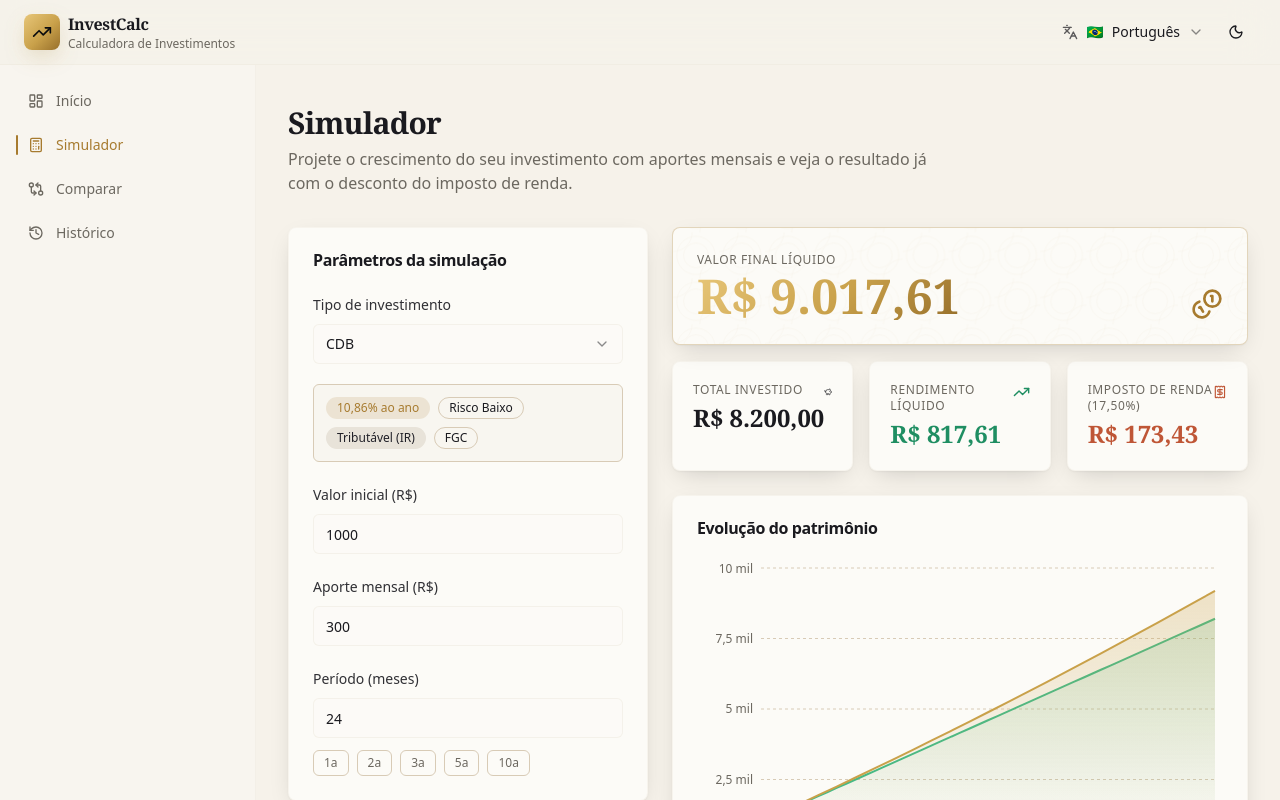
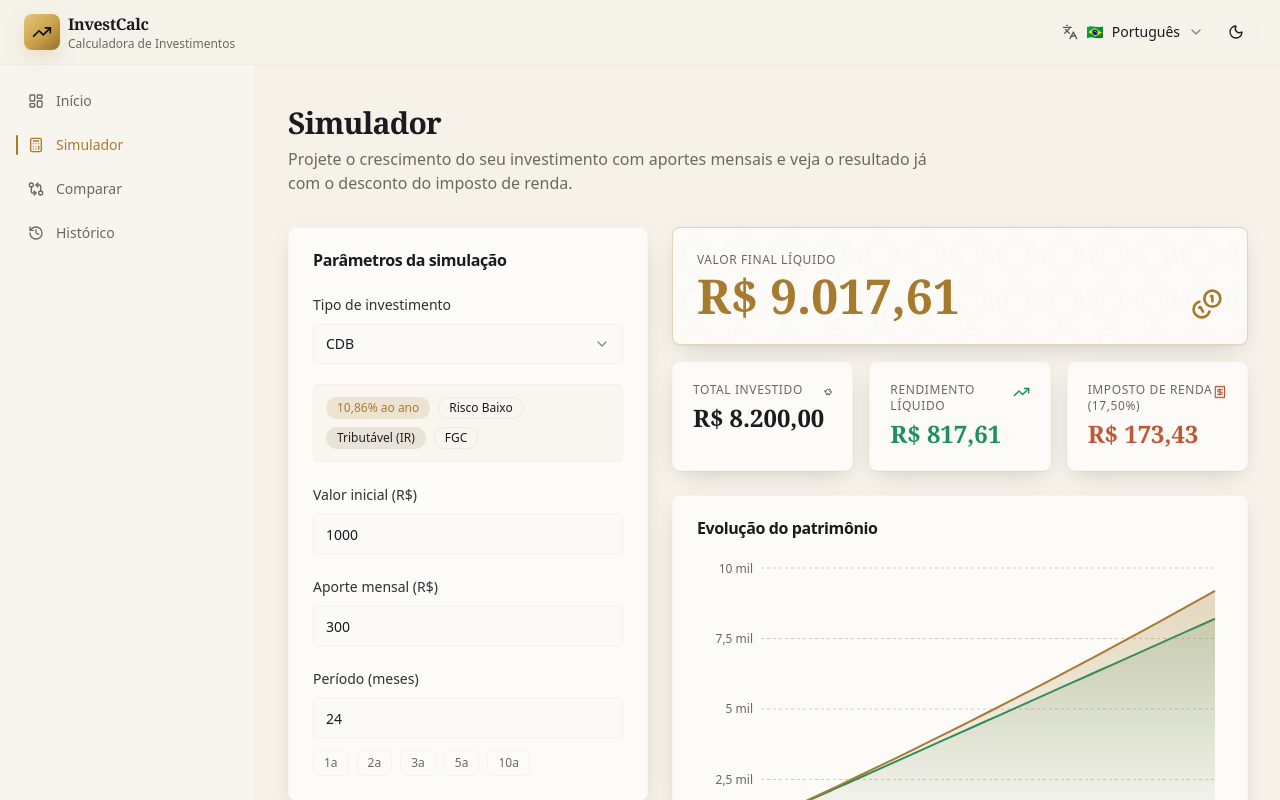
Before and after one commit to cielioqueiroz/calculadora-investimentos, a React (Vite) app: page /simulador in a window 1280 px wide. Both pictures are taken after a click on the button "Mudar para tema claro". Shown: the top 800 px of the page. Built offline with nearby package versions, Linux system fonts and the light colour scheme.

Commit message:
Corrige contraste no tema claro, bordas douradas e sincronia da legenda do grafico

```diff
--- a/src/components/comparison/ComparisonControls.tsx
+++ b/src/components/comparison/ComparisonControls.tsx
@@ -79,7 +79,7 @@ export function ComparisonControls() {
                     'flex items-center gap-2 rounded-full border px-3 py-1.5 text-sm font-medium transition-colors',
                     active
                       ? 'border-primary bg-primary/15 text-primary'
-                      : 'border-border text-muted-foreground hover:text-foreground',
+                      : 'border-border/15 text-muted-foreground hover:text-foreground',
                   )}
                 >
                   <span
--- a/src/components/history/HistoryCard.tsx
+++ b/src/components/history/HistoryCard.tsx
@@ -83,7 +83,7 @@ export function HistoryCard({ simulation }: HistoryCardProps) {
           </div>
         </div>
 
-        <div className="flex items-center justify-between gap-2 border-t border-border/60 pt-3">
+        <div className="flex items-center justify-between gap-2 border-t border-border/15 pt-3">
           <Button variant="ghost" size="sm" onClick={handleOpen}>
             {t('history.card.open')}
             <ArrowUpRight />
--- a/src/components/shared/EmptyState.tsx
+++ b/src/components/shared/EmptyState.tsx
@@ -15,7 +15,7 @@ export function EmptyState({
   action,
 }: EmptyStateProps) {
   return (
-    <div className="flex flex-col items-center justify-center rounded-lg border border-dashed border-border bg-card/30 px-6 py-16 text-center">
+    <div className="flex flex-col items-center justify-center rounded-lg border border-dashed border-border/20 bg-card/30 px-6 py-16 text-center">
       <span className="mb-4 flex h-12 w-12 items-center justify-center rounded-full bg-primary/10 text-primary">
         <Icon className="h-6 w-6" />
       </span>
--- a/src/components/simulator/GrowthChart.tsx
+++ b/src/components/simulator/GrowthChart.tsx
@@ -40,12 +40,12 @@ export function GrowthChart({ data }: GrowthChartProps) {
             >
               <defs>
                 <linearGradient id="fillBalance" x1="0" y1="0" x2="0" y2="1">
-                  <stop offset="5%" stopColor="hsl(41 54% 54%)" stopOpacity={0.45} />
-                  <stop offset="95%" stopColor="hsl(41 54% 54%)" stopOpacity={0} />
+                  <stop offset="5%" stopColor="hsl(var(--primary))" stopOpacity={0.45} />
+                  <stop offset="95%" stopColor="hsl(var(--primary))" stopOpacity={0} />
                 </linearGradient>
                 <linearGradient id="fillInvested" x1="0" y1="0" x2="0" y2="1">
-                  <stop offset="5%" stopColor="hsl(156 50% 49%)" stopOpacity={0.3} />
-                  <stop offset="95%" stopColor="hsl(156 50% 49%)" stopOpacity={0} />
+                  <stop offset="5%" stopColor="hsl(var(--success))" stopOpacity={0.3} />
+                  <stop offset="95%" stopColor="hsl(var(--success))" stopOpacity={0} />
                 </linearGradient>
               </defs>
               <CartesianGrid
@@ -86,14 +86,14 @@ export function GrowthChart({ data }: GrowthChartProps) {
               <Area
                 type="monotone"
                 dataKey="invested"
-                stroke="hsl(156 50% 49%)"
+                stroke="hsl(var(--success))"
                 strokeWidth={2}
                 fill="url(#fillInvested)"
               />
               <Area
                 type="monotone"
                 dataKey="grossBalance"
-                stroke="hsl(41 54% 54%)"
+                stroke="hsl(var(--primary))"
                 strokeWidth={2}
                 fill="url(#fillBalance)"
               />
--- a/src/components/simulator/ResultSummary.tsx
+++ b/src/components/simulator/ResultSummary.tsx
@@ -58,7 +58,7 @@ export function ResultSummary({ result }: ResultSummaryProps) {
             <p className="text-xs font-medium uppercase tracking-wider text-muted-foreground">
               {highlight.label}
             </p>
-            <p className="bg-gold-metal bg-clip-text font-display text-4xl font-semibold tabular-nums text-transparent md:text-5xl">
+            <p className="font-display text-4xl font-semibold tabular-nums text-primary md:text-5xl dark:bg-gold-metal dark:bg-clip-text dark:text-transparent">
               {highlight.value}
             </p>
           </div>
--- a/src/components/simulator/SimulatorForm.tsx
+++ b/src/components/simulator/SimulatorForm.tsx
@@ -58,7 +58,7 @@ export function SimulatorForm() {
         </div>
 
         {selectedType && (
-          <div className="flex flex-wrap items-center gap-2 rounded-md border border-border bg-background/50 p-3">
+          <div className="flex flex-wrap items-center gap-2 rounded-md border border-border/15 bg-background/50 p-3">
             <Badge variant="default">
               {t('simulator.badge.perYear', {
                 rate: formatPercent(annualRate),
@@ -128,7 +128,7 @@ export function SimulatorForm() {
                 key={preset}
                 type="button"
                 onClick={() => setParams({ months: preset })}
-                className="rounded-md border border-border px-2.5 py-1 text-xs text-muted-foreground transition-colors hover:border-primary hover:text-primary"
+                className="rounded-md border border-border/15 px-2.5 py-1 text-xs text-muted-foreground transition-colors hover:border-primary hover:text-primary"
               >
                 {preset >= 12
                   ? `${preset / 12}${t('preset.yearSuffix')}`
--- a/src/components/ui/badge.tsx
+++ b/src/components/ui/badge.tsx
@@ -12,7 +12,7 @@ const badgeVariants = cva(
         success: 'border-transparent bg-success/15 text-success',
         destructive:
           'border-transparent bg-destructive/15 text-destructive',
-        outline: 'border-border text-foreground',
+        outline: 'border-border/30 text-foreground',
       },
     },
     defaultVariants: {
```
